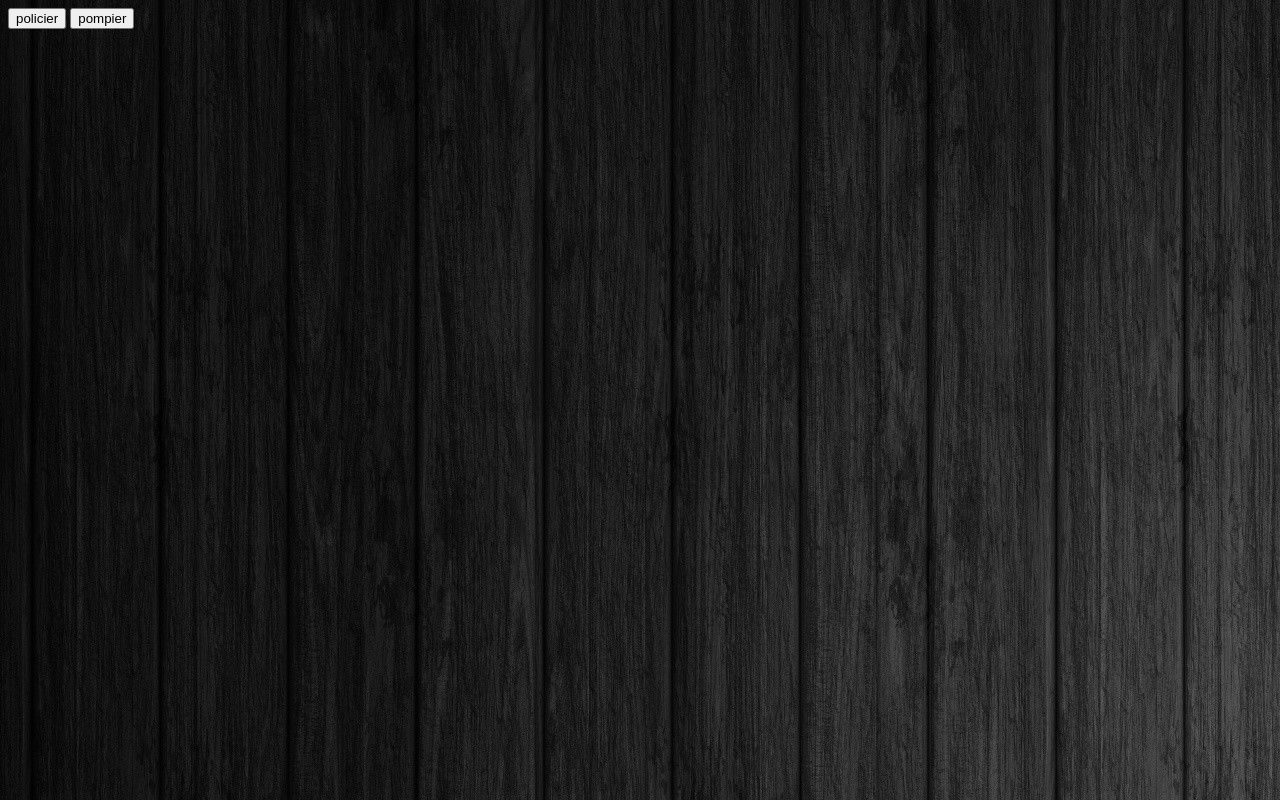
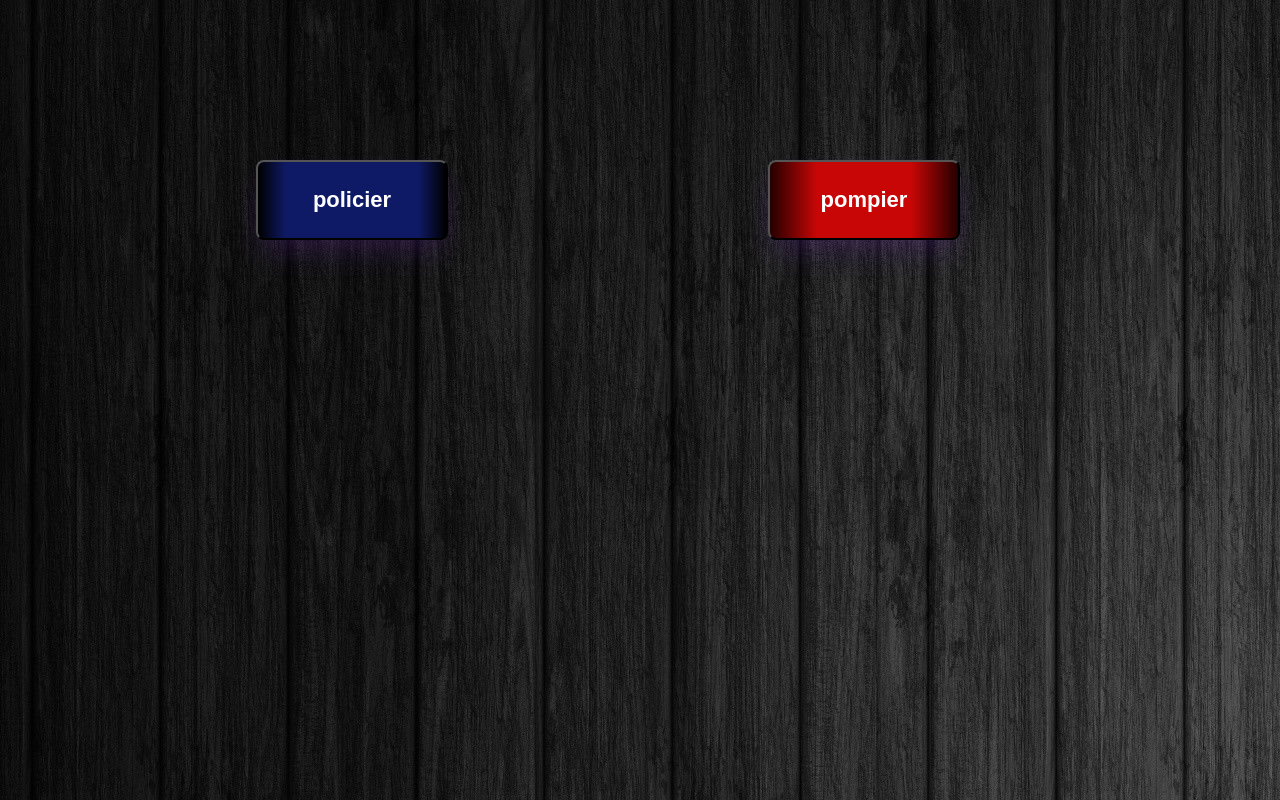
Before and after one commit to TristanTcDev/TOO-CAI-L3, a website: page ihm/index.html in a window 1280 px wide. Drawn offline with Linux system fonts and the light colour scheme; some packages are replaced by stand-ins of ours; a script that the page names is missing.

Commit message:
Update index.css

```diff
--- a/ihm/CSS/index.css
+++ b/ihm/CSS/index.css
@@ -1,7 +1,7 @@
 body {
     background-image: url("../img/wallpaper.jpg")
 }
-.Policier {
+.policier {
     align-items: center;
     color: white;
     font-weight: bold;
@@ -21,7 +21,7 @@ body {
     padding: 3px;
     cursor: pointer;
 }
-.Pompier {
+.pompier {
     align-items: center;
     color: white;
     font-weight: bold;
```
